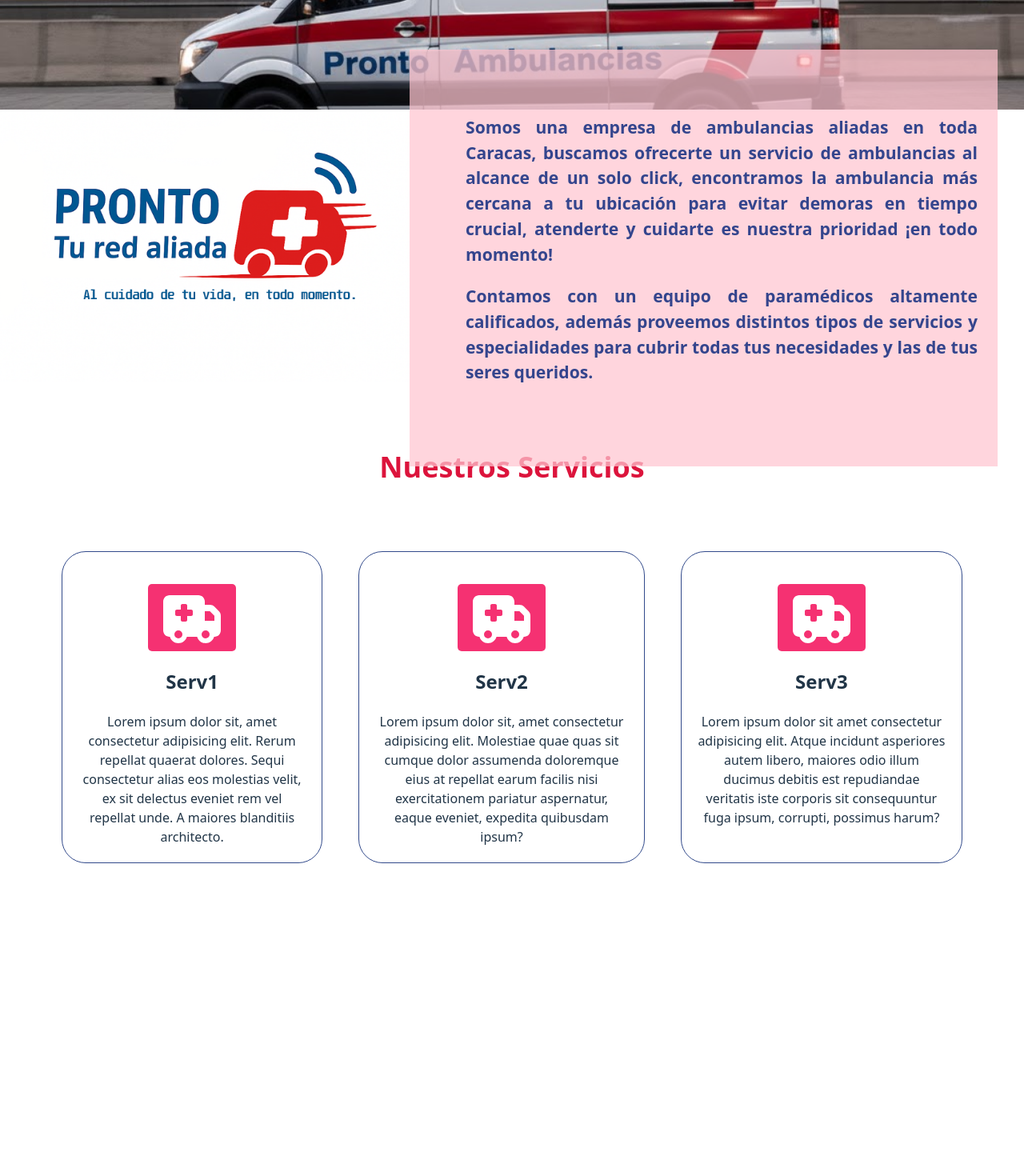
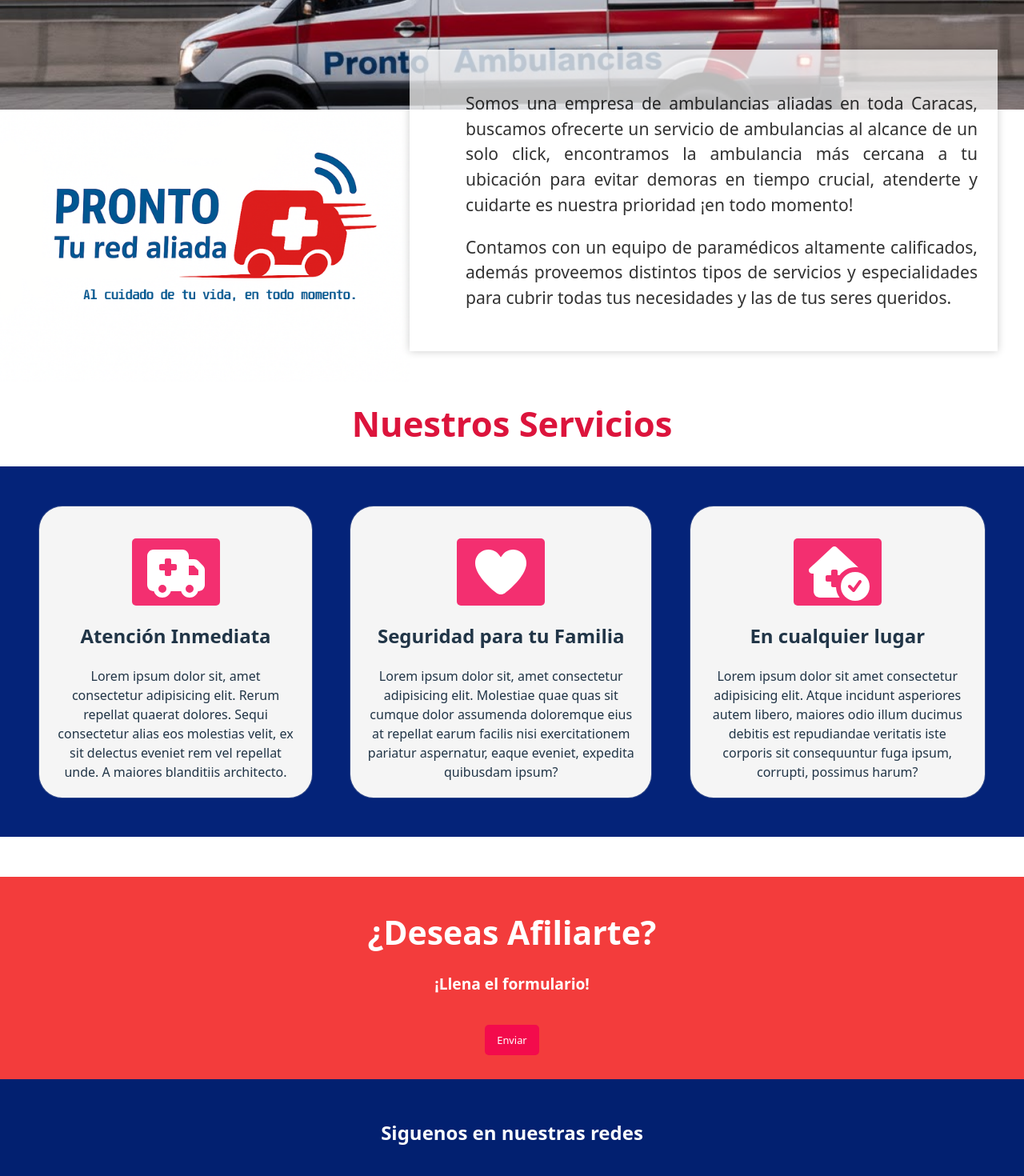
Before and after one commit to melaniem21/webprontoamb, a React (Vite) app: page / in a window 1280 px wide. Shown: the part 328-1798 px from the top of the page at 80% size. Before the commit the page ends 1484 px from the top, so only its background shows below. Built offline with nearby package versions, Linux system fonts and the light colour scheme.

Commit message:
agregue afil y redes

```diff
--- a/src/App.css
+++ b/src/App.css
@@ -1,7 +1,6 @@
 .inicio{
   position: absolute;
   top: 40px;
-
   padding: 15px;
   z-index: 10;
   box-sizing: border-box;
@@ -17,18 +16,13 @@
 
 .imgambu{
   margin-top: 65px;
-  width: 100%;
   position: relative;
 
 }
 .contenedor-padre{
   display: flex;
   flex-direction: row;
-  gap: 15px;
-  padding: 0px 0px;
-  margin: 0;
-  width: 100%;
-
+  gap: 10px;
 
 }
 
@@ -36,24 +30,21 @@
   position: absolute;
   z-index: 10;
   top: 325px;
-  display: flex;
   height: auto;
   padding-left: 70px;
-  padding-top: 60px;
-  padding-bottom: 60px;
+  padding-top: 30px;
+  padding-bottom: 30px;
   padding-right: 25px;
   margin-bottom: 10px;
-  margin-left: 40%;
-  margin-right: 0px;
   word-wrap: break-word;
-  min-width: 0;
   margin-right: 20px;
   text-align: justify;
-  font-weight: bold;
-  color:rgba(4, 35, 121, 0.808);
+  color:rgba(0, 0, 0, 0.808);
   font-size: 132%;
-  background-color:rgba(255, 198, 209, 0.726);
+  background-color:rgba(255, 255, 255, 0.726);
   width: 50%;
+  margin-left: 40%;
+  box-shadow: 0 0 10px rgba(0, 0, 0, 0.2);
 }
 
 
@@ -76,16 +67,17 @@
 .servicios{
   text-align: center;
   color:rgba(220, 20, 60);
-  font-size: 150%;
+  font-size: 85%;
   font-weight: bold;
-  margin-top: 80px;
+  margin-top: 0px;
 }
 
 .columservicios{
   display:flex;
   gap:10px;
-  margin: 60px;
   text-align: center;
+  background-color: rgba(4, 35, 121);
+  padding: 30px;
 
 }
 
@@ -94,6 +86,7 @@
   border: 1px solid rgba(2, 32, 112, 0.808);
   padding: 20px;
   margin: 1.5%;
+  background-color: whitesmoke;
 }
 
 .icono{
@@ -122,3 +115,34 @@
  background-color: rgba(243, 60, 60, 0.808);
 
 }
+.contenedor-afil1{
+  background-color: rgba(243, 60, 60);
+  padding: 20px;
+}
+.contenedor-afil2{
+  margin: 10px;
+  text-align: center;
+  color: white;
+  font-size: 80%;
+}
+.contenedor-contacto{
+  background-color: rgb(2, 32, 112);
+  padding: 30px;
+  height: auto;
+}
+
+.espacio{
+  height: 50px;
+  background: white;
+}
+.contacto{
+  color: white;
+  text-align: center;
+}
+
+.foot{
+  background-color: rgb(2, 32, 112);
+  color: white;
+  text-align: center;
+  padding: 10px;
+}
--- a/src/App.jsx
+++ b/src/App.jsx
@@ -7,7 +7,7 @@ import img1 from './img/ambulancia1.png';
 import img2 from './img/ambulancia2.jpg';
 import img3 from './img/paramedicos.jpg';
 import { FontAwesomeIcon } from '@fortawesome/react-fontawesome'
-import { faAmbulance } from "@fortawesome/free-solid-svg-icons";
+import { faAmbulance, faHeart, faHospital, faHouseMedicalCircleCheck, faKitMedical } from "@fortawesome/free-solid-svg-icons";
 
 function App() {
   const [mensaje, setMensaje] = useState('Bienvenido a Pronto Ambulancias');
@@ -47,7 +47,7 @@ function App() {
       </div>
       </div>
       <div className="servicios">
-       <h2>Nuestros Servicios</h2>
+       <h1>Nuestros Servicios</h1>
       </div>
       <div className='columservicios'>
         <div className= "columndesc">
@@ -55,29 +55,42 @@ function App() {
           <button className="boton-servicio">
             <FontAwesomeIcon icon={faAmbulance} size="4x" />
           </button>
-          <h2>Serv1</h2>
+          <h2>Atención Inmediata</h2>
           Lorem ipsum dolor sit, amet consectetur adipisicing elit. Rerum repellat quaerat dolores. Sequi consectetur alias eos molestias velit, ex sit delectus eveniet rem vel repellat unde. A maiores blanditiis architecto.
         </div>
         <div className= "columndesc">
           <button className="boton-servicio">
-            <FontAwesomeIcon icon={faAmbulance} size="4x" />
+            <FontAwesomeIcon icon={faHeart} size="4x" />
           </button>
-          <h2>Serv2</h2>
+          <h2>Seguridad para tu Familia</h2>
           Lorem ipsum dolor sit, amet consectetur adipisicing elit. Molestiae quae quas sit cumque dolor assumenda doloremque eius at repellat earum facilis nisi exercitationem pariatur aspernatur, eaque eveniet, expedita quibusdam ipsum?
         </div>
         <div className= "columndesc">
           <button className="boton-servicio">
-            <FontAwesomeIcon icon={faAmbulance} size="4x" />
+            <FontAwesomeIcon icon={faHouseMedicalCircleCheck} size="4x" />
           </button>
-          <h2>Serv3</h2>
+          <h2>En cualquier lugar</h2>
           Lorem ipsum dolor sit amet consectetur adipisicing elit. Atque incidunt asperiores autem libero, maiores odio illum ducimus debitis est repudiandae veritatis iste corporis sit consequuntur fuga ipsum, corrupti, possimus harum?
         </div>
 
       </div>
 
+    <div className='espacio'></div>
 
-      <div>
+      <div className="contenedor-afil1">
+        <div className = "contenedor-afil2">
+          <h1>¿Deseas Afiliarte?</h1>
+          <h2>¡Llena el formulario!</h2>
+          <div >
+            <button className="boton-servicio">Enviar</button>
+          </div>
+        </div>
+      </div>
 
+      <div className="contenedor-contacto">
+        <div className="contacto">
+          <h2>Siguenos en nuestras redes</h2>
+        </div>
       </div>
 
   </>
```
